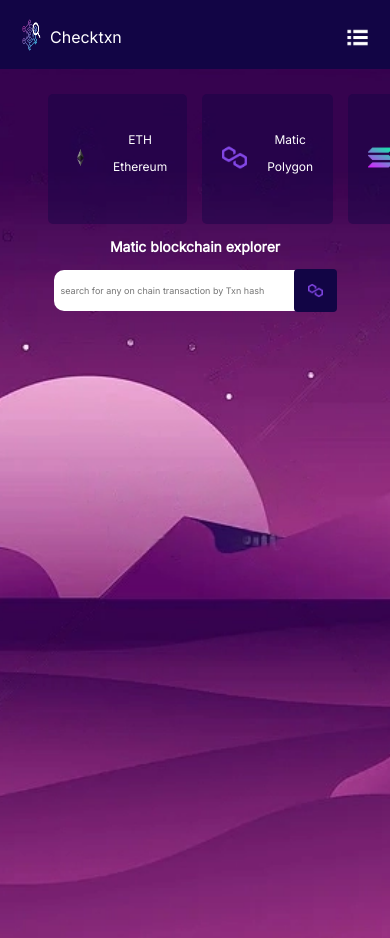
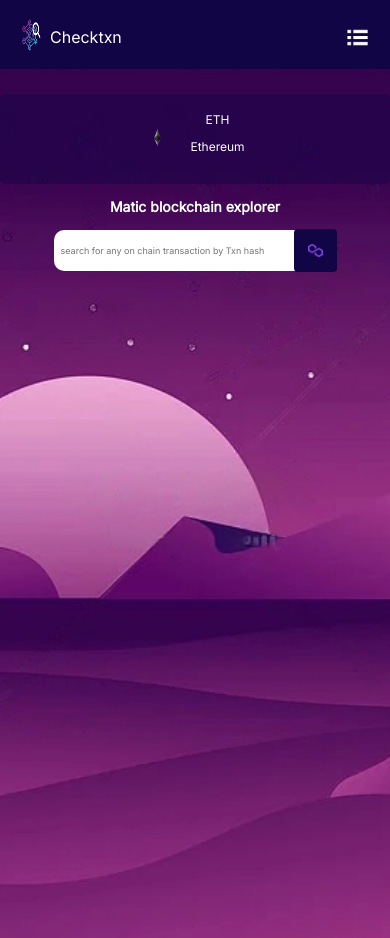
Before and after one commit to nonfungiblehayor/Checktxn, a React (Create React App) app in the folder checktxn/: page / in a window 390 px wide. Built offline with nearby package versions, Linux system fonts and the light colour scheme.

Commit message:
fix: fix scroll snap bug

```diff
--- a/checktxn/src/App.module.scss
+++ b/checktxn/src/App.module.scss
@@ -787,6 +787,8 @@ $bgColor: #120545;
         height: 250px;
         gap: 25px;
         margin-top: -5px;
+        padding-bottom: 40px;
+        margin-bottom: -40px;
         .headerDiv2 {
             display: flex;
             flex-direction: column;
@@ -833,69 +835,17 @@ $bgColor: #120545;
         max-width: 100%;
         padding-top: 25px;
         .chains {
-            display: flex;
-            flex-direction: row;
-            justify-content: center;
-            gap: 15px;
-            overflow: scroll;
+            display: grid;
+            grid-template-columns: auto auto auto auto;
             overflow-x: scroll;
             scroll-snap-type: x mandatory;
-            padding-left: 290px;
-            align-items: center;
-            padding-right: 15px;
-            // display: flex;
-            // flex-direction: row;
-            // justify-content: center;
-            // align-items: flex-start;
-            // gap: 25px;
+            width: 100vw;
+            justify-content: start;
+            gap: 20px;
             .chainDiv {
                 width: 100vw;
                 height: 90px;
-                padding: 20px;
-                // scroll-snap-align: start;
-                // display: flex;
-                // flex-direction: column;
-                // height: 120px;
-                // display: flex;
-                // flex-direction: column;
-                // justify-content: center;
-                // align-items: center;
-                // gap: 10px;
-                // border-radius: 5px;
-                // background-color: #1205456b;
-                .imgDiv {
-                    img {
-                        width: 25px;
-                        height: 25px;
-                    }
-                }
-                .txtDiv {
-                    display: flex;
-                    flex-direction: column;
-                    max-width: 100%;
-                    align-items: center;
-                    justify-content: center;
-                    .fTxt {
-                        @include styleAttr();
-                        font-size: 12px;
-                    }
-                    .lTxt {
-                        @include styleAttr();
-                        font-size: 12px;
-                    }
-                }
-            }
-            .chainDiv2 {
-                width: 100vw;
-                height: 120px;
-                display: flex;
                 scroll-snap-align: center;
-                flex-direction: column;
-                justify-content: center;
-                align-items: center;
-                gap: 10px;
-                border-radius: 5px;
-                background-color: #1205456b;
                 .imgDiv {
                     img {
                         width: 25px;
--- a/checktxn/src/components/sub-header.jsx
+++ b/checktxn/src/components/sub-header.jsx
@@ -16,7 +16,7 @@ function SubHeader(props) {
             <p className={style.lTxt}>Ethereum</p>
         </div>
     </div>
-   <div className={style.chainDiv} onClick={props.fnc2}>
+     <div className={style.chainDiv} onClick={props.fnc2}>
         <div className={style.imgDiv}>
             <img src={polygon} className={style.eth} alt='matic logo'></img>
         </div>
@@ -25,7 +25,7 @@ function SubHeader(props) {
             <p className={style.lTxt}>Polygon</p>
         </div>
     </div>
-      <div className={style.chainDiv} onClick={props.fnc3}>
+     <div className={style.chainDiv} onClick={props.fnc3}>
         <div className={style.imgDiv}>
             <img src={solana} className={style.eth} alt='sol logo'></img>
         </div>
```
